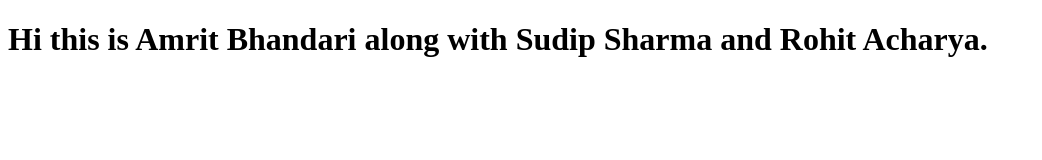
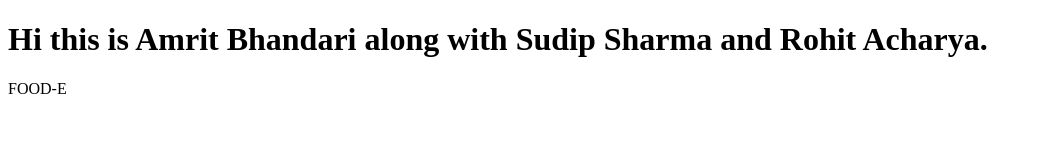
Before and after one commit to sudipsharma826/Food-E-v-1.0, a plain HTML site: page amrit.html in a window 1280 px wide. Shown: the whole page, without its empty margins (0-1042 px from the left). Drawn offline with Linux system fonts and the light colour scheme.

Commit message:
added website  name in paragraph

```diff
--- a/amrit.html
+++ b/amrit.html
@@ -7,5 +7,6 @@
 </head>
 <body>
     <h1>Hi this is Amrit Bhandari along with Sudip Sharma and Rohit Acharya.</h1>
+    <p>FOOD-E</p>
 </body>
 </html>
```
